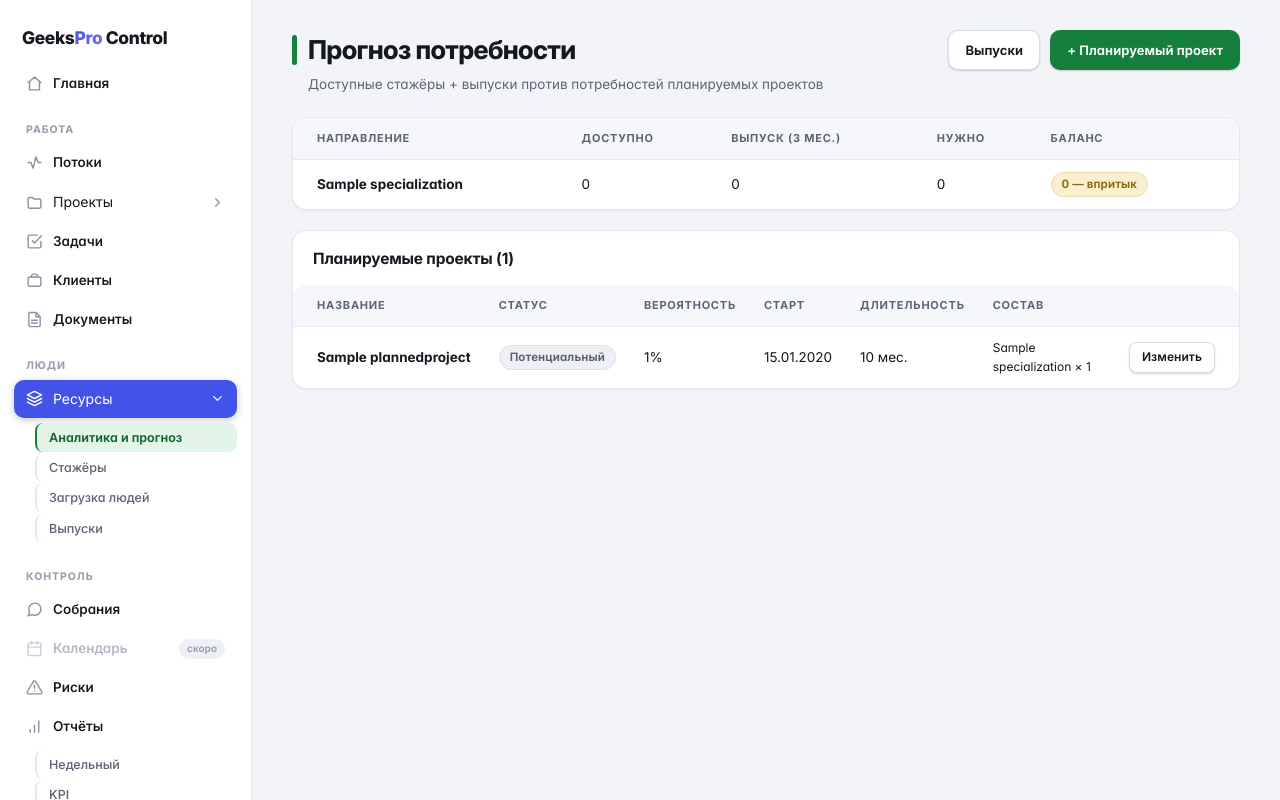
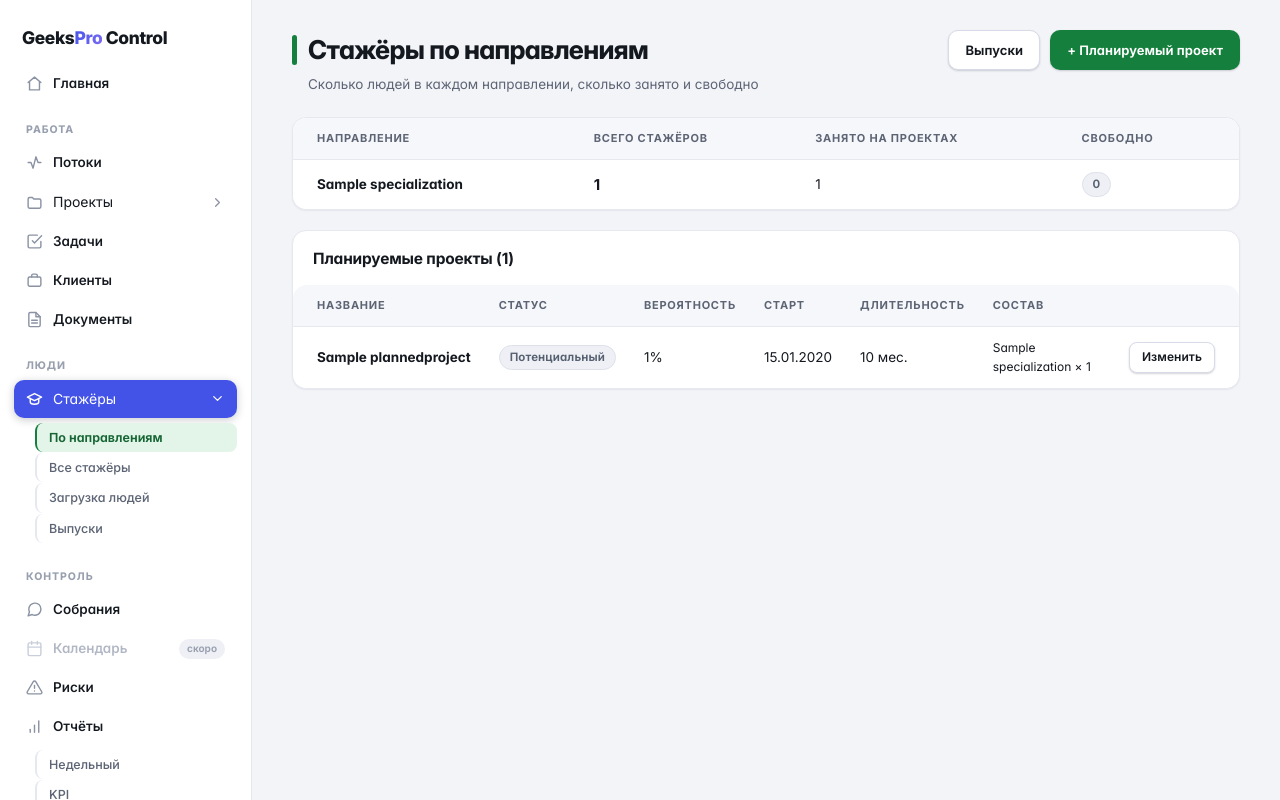
Before and after one commit to Nurbolottop/GeeksProControl, a Django app: page /resources/forecast/ in a window 1280 px wide. Run offline with Django 5.2, Linux system fonts and the light colour scheme; a user stored in the database is signed in; tables that the repository leaves empty hold one stand-in row (values such as "Sample post"); data that the repository does not hold is empty; parts of the project's set-up code (start-up, migrations or seed data) failed here and were passed over.

Commit message:
Раздел «Стажёры»: простая сводка всего/занято/свободно по направлениям
Co-Authored-By: Claude Fable 5 <noreply@anthropic.com>

```diff
--- a/app/apps/interns/views.py
+++ b/app/apps/interns/views.py
@@ -47,11 +47,11 @@ def intern_list(request):
     page = paginator.get_page(params.get('page'))
     for intern in page.object_list:
         intern.is_busy = intern.pk in busy_ids
-    from apps.resources.services import resource_balance
+    from apps.resources.services import interns_summary
     context = {
         'page': page,
         'params': params,
-        'balance': resource_balance(),
+        'balance': interns_summary(),
         'specializations': Specialization.objects.all(),
         'groups': TrainingGroup.objects.select_related('specialization'),
         'statuses': InternStatus.choices,
--- a/app/apps/resources/services.py
+++ b/app/apps/resources/services.py
@@ -10,6 +10,32 @@ from apps.training.models import Specialization, TrainingGroup
 
 # Горизонт прогноза выпусков, месяцев
 FORECAST_MONTHS = 3
+
+
+def interns_summary() -> list[dict]:
+    """По каждому направлению: всего стажёров, занято на проектах, свободно."""
+    busy_ids = set(
+        TeamMember.objects.filter(
+            status=TeamMember.Status.ACTIVE, intern__isnull=False,
+        ).values_list('intern_id', flat=True),
+    )
+    rows = []
+    for spec in Specialization.objects.all():
+        people = list(
+            Intern.objects.active()
+            .filter(specialization=spec)
+            .exclude(status=InternStatus.DROPPED)
+            .values_list('pk', flat=True),
+        )
+        busy = sum(1 for pk in people if pk in busy_ids)
+        rows.append({
+            'specialization': spec,
+            'total': len(people),
+            'busy': busy,
+            'free': len(people) - busy,
+        })
+    rows.sort(key=lambda row: -row['total'])
+    return rows
 
 
 def resource_balance(today: datetime.date | None = None) -> list[dict]:
--- a/app/apps/resources/views.py
+++ b/app/apps/resources/views.py
@@ -33,7 +33,7 @@ NeedFormSet = inlineformset_factory(
 def forecast(request):
     """Прогноз потребности (ТЗ §14)."""
     return render(request, 'resources/forecast.html', {
-        'rows': services.resource_balance(),
+        'rows': services.interns_summary(),
         'planned': (
             PlannedProject.objects
             .exclude(status__in=[
--- a/app/templates/base.html
+++ b/app/templates/base.html
@@ -82,16 +82,16 @@
                 <button type="button" @click="open = !open"
                         class="nav-item {% if request.resolver_match.namespace == 'interns' or request.resolver_match.namespace == 'resources' or request.resolver_match.namespace == 'teams' %}is-active{% endif %}">
                     <span class="nav-item__label">
-                        <svg viewBox="0 0 24 24" fill="none" stroke="currentColor" stroke-width="2" stroke-linecap="round" stroke-linejoin="round"><path d="M12 2 2 7l10 5 10-5-10-5z"/><path d="m2 12 10 5 10-5"/><path d="m2 17 10 5 10-5"/></svg>
-                        Ресурсы
+                        <svg viewBox="0 0 24 24" fill="none" stroke="currentColor" stroke-width="2" stroke-linecap="round" stroke-linejoin="round"><path d="M22 10 12 5 2 10l10 5 10-5z"/><path d="M6 12v5c0 1.7 2.7 3 6 3s6-1.3 6-3v-5"/></svg>
+                        Стажёры
                     </span>
                     <svg class="nav-chevron" :class="open && 'is-open'" viewBox="0 0 24 24" fill="none" stroke="currentColor" stroke-width="2" stroke-linecap="round" stroke-linejoin="round"><path d="m9 18 6-6-6-6"/></svg>
                 </button>
                 <div class="nav-sub" x-show="open" x-cloak>
                     <a href="{% url 'resources:forecast' %}"
-                       class="{% if request.resolver_match.url_name == 'forecast' %}is-active{% endif %}">Аналитика и прогноз</a>
+                       class="{% if request.resolver_match.url_name == 'forecast' %}is-active{% endif %}">По направлениям</a>
                     <a href="{% url 'interns:list' %}"
-                       class="{% if request.resolver_match.namespace == 'interns' %}is-active{% endif %}">Стажёры</a>
+                       class="{% if request.resolver_match.namespace == 'interns' %}is-active{% endif %}">Все стажёры</a>
                     <a href="{% url 'teams:overview' %}"
                        class="{% if request.resolver_match.namespace == 'teams' %}is-active{% endif %}">Загрузка людей</a>
                     <a href="{% url 'resources:graduations' %}"
--- a/app/templates/resources/forecast.html
+++ b/app/templates/resources/forecast.html
@@ -5,8 +5,8 @@
 {% block content %}
 <div class="page-head">
     <div>
-        <h1>Прогноз потребности</h1>
-        <div class="sub">Доступные стажёры + выпуски против потребностей планируемых проектов</div>
+        <h1>Стажёры по направлениям</h1>
+        <div class="sub">Сколько людей в каждом направлении, сколько занято и свободно</div>
     </div>
     <div class="page-actions">
         <a href="{% url 'resources:graduations' %}" class="btn btn--secondary">Выпуски</a>
@@ -20,33 +20,27 @@
             <thead>
             <tr>
                 <th>Направление</th>
-                <th>Доступно</th>
-                <th>Выпуск (3 мес.)</th>
-                <th>Нужно</th>
-                <th>Баланс</th>
+                <th>Всего стажёров</th>
+                <th>Занято на проектах</th>
+                <th>Свободно</th>
             </tr>
             </thead>
             <tbody>
             {% for row in rows %}
                 <tr>
                     <td><strong>{{ row.specialization }}</strong></td>
-                    <td>{{ row.available }}</td>
-                    <td>{{ row.graduating }}</td>
-                    <td>{{ row.needed }}</td>
+                    <td><strong style="font-size:15px">{{ row.total }}</strong></td>
+                    <td>{{ row.busy }}</td>
                     <td>
-                        {% if row.deficit %}
-                            <span class="badge badge--red">▼ {{ row.balance }} — дефицит</span>
-                        {% elif row.balance == 0 %}
-                            <span class="badge badge--yellow">0 — впритык</span>
+                        {% if row.free %}
+                            <span class="badge badge--green">{{ row.free }}</span>
                         {% else %}
-                            <span class="badge badge--green">+{{ row.balance }}</span>
+                            <span class="badge badge--gray">0</span>
                         {% endif %}
                     </td>
                 </tr>
             {% empty %}
-                <tr><td colspan="5" class="empty" style="text-align:center; padding: 24px;">
-                    Нет направлений. Добавьте направления в админке или через seed_demo.
-                </td></tr>
+                <tr><td colspan="4" class="empty" style="text-align:center; padding: 24px;">Нет направлений.</td></tr>
             {% endfor %}
             </tbody>
         </table>
```
Also changed, not shown: app/templates/interns/list.html (+4 -14 lines).
